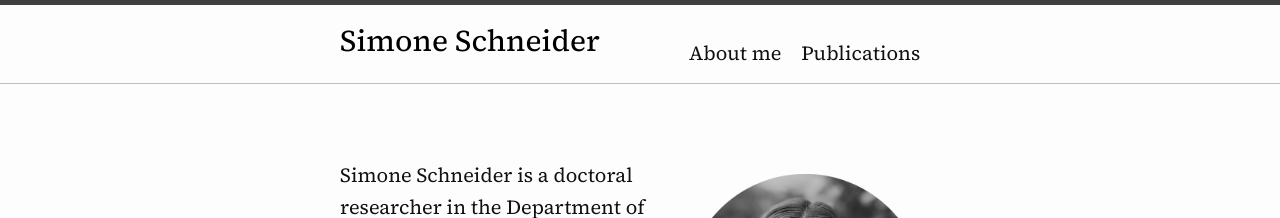
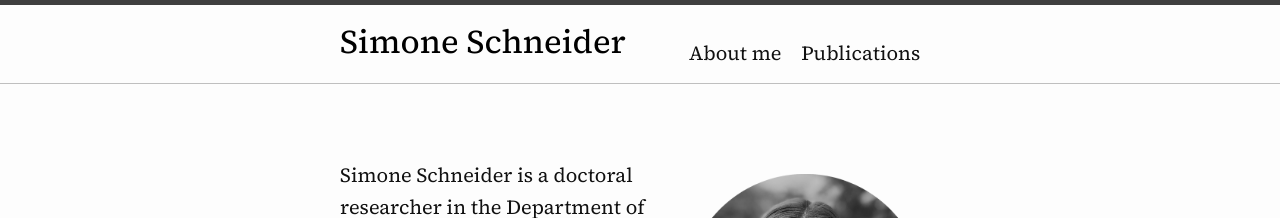
Before and after one commit to simone-schneider/simone-schneider.github.io, a Jekyll site: the page built from index.md, in a window 1280 px wide. Shown: the top 218 px of the page. Built offline with Jekyll 4.4.1, drawn with Linux system fonts in a browser that asks for light colours.

Commit message:
Update _layout.scss

```diff
--- a/_sass/academic/_layout.scss
+++ b/_sass/academic/_layout.scss
@@ -130,9 +130,9 @@
 .site-title {
   display: inline-block;
   // font-family: sans-serif;
-  font-size: 30px;
+  font-size: 33px;
   font-weight: 450;
-  line-height: 72px;
+  line-height: 73px;
   letter-spacing: 0px;
   margin-bottom: 0px;
 
```
